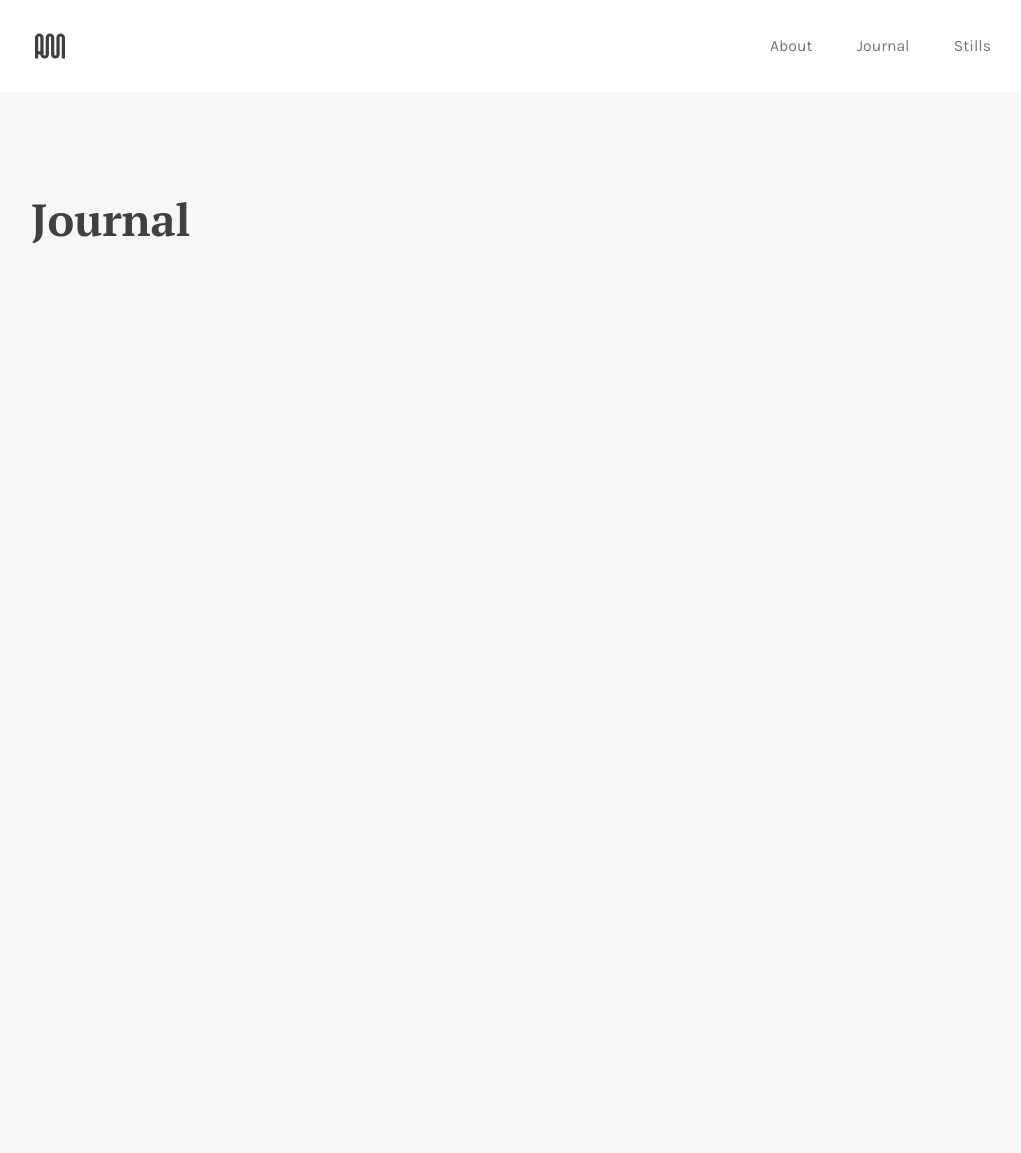
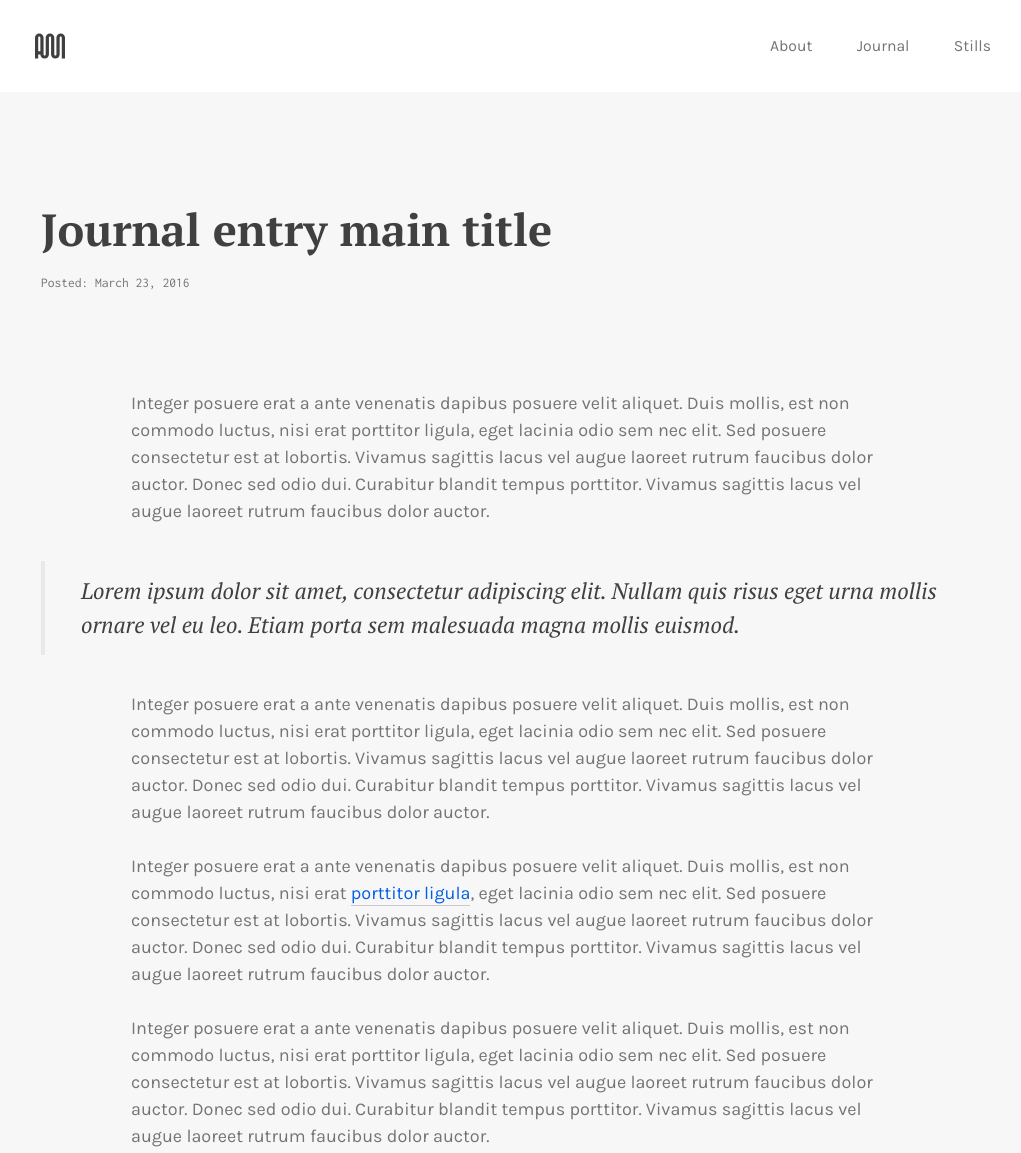
Before and after one commit to anthonymenecola/personal-2016, a plain HTML site: page journal/index.html in a window 1280 px wide. Shown: the whole page, without its empty margins (129-1150 px from the left). Before the commit the page ends 800 px from the top, so only its background shows below. Drawn offline with Linux system fonts and the light colour scheme.

Commit message:
initial journal structure and styling

```diff
--- a/journal/index.html
+++ b/journal/index.html
@@ -30,7 +30,21 @@
 		</nav>
 	</header>
 	<main>
-		<h1>Journal</h1>
+		<h1>Journal entry main title</h1>
+		<span class="post-date">Posted: March 23, 2016</span>
+
+		<section class="entry-wrap">
+			<p>Integer posuere erat a ante venenatis dapibus posuere velit aliquet. Duis mollis, est non commodo luctus, nisi erat porttitor ligula, eget lacinia odio sem nec elit. Sed posuere consectetur est at lobortis. Vivamus sagittis lacus vel augue laoreet rutrum faucibus dolor auctor. Donec sed odio dui. Curabitur blandit tempus porttitor. Vivamus sagittis lacus vel augue laoreet rutrum faucibus dolor auctor.</p>
+
+			<blockquote>Lorem ipsum dolor sit amet, consectetur adipiscing elit. Nullam quis risus eget urna mollis ornare vel eu leo. Etiam porta sem malesuada magna mollis euismod.</blockquote>
+
+			<p>Integer posuere erat a ante venenatis dapibus posuere velit aliquet. Duis mollis, est non commodo luctus, nisi erat porttitor ligula, eget lacinia odio sem nec elit. Sed posuere consectetur est at lobortis. Vivamus sagittis lacus vel augue laoreet rutrum faucibus dolor auctor. Donec sed odio dui. Curabitur blandit tempus porttitor. Vivamus sagittis lacus vel augue laoreet rutrum faucibus dolor auctor.</p>
+
+			<p>Integer posuere erat a ante venenatis dapibus posuere velit aliquet. Duis mollis, est non commodo luctus, nisi erat <a href="#">porttitor ligula</a>, eget lacinia odio sem nec elit. Sed posuere consectetur est at lobortis. Vivamus sagittis lacus vel augue laoreet rutrum faucibus dolor auctor. Donec sed odio dui. Curabitur blandit tempus porttitor. Vivamus sagittis lacus vel augue laoreet rutrum faucibus dolor auctor.</p>
+
+			<p>Integer posuere erat a ante venenatis dapibus posuere velit aliquet. Duis mollis, est non commodo luctus, nisi erat porttitor ligula, eget lacinia odio sem nec elit. Sed posuere consectetur est at lobortis. Vivamus sagittis lacus vel augue laoreet rutrum faucibus dolor auctor. Donec sed odio dui. Curabitur blandit tempus porttitor. Vivamus sagittis lacus vel augue laoreet rutrum faucibus dolor auctor.</p>
+		</section>
+
 	</main>
 </body>
 </html>
--- a/style/style.css
+++ b/style/style.css
@@ -59,46 +59,8 @@ body {
 	-moz-osx-font-smoothing: grayscale;
 }
 
-/* TYPOGRAPHY */
-
-a {
-	text-decoration: none;
-}
-
-p {
-	font-size: 1rem;
-	line-height: 1.5rem;
-	margin: 1.5rem 0;
-}
-
-h1 {
-	font-family: 'PT Serif', Georgia, serif;
-	font-size: 2.5rem;
-	font-weight: 700;
-	color: #404040;
-	line-height: 1.2em;
-}
-
-h1 a {
-	color: inherit;
-	border-bottom: 2px solid #E0E0E0;
-	transition: all 0.2s ease-in-out;
-	-moz-transition: all 0.2s ease-in-out;
-	-webkit-transition: all 0.2s ease-in-out;
-	-o-transition: all 0.2s ease-in-out;
-}
-
-h1 a:hover {
-	color: #005FE4;
-	border-bottom: 2px solid #005FE4;
-}
-
-h2 {
-	font-family: 'PT Serif', Georgia, serif;
-	font-size: 1.5rem;
-	font-weight: 700;
-	color: #404040;
-	line-height: 1.2em;
+*, *:before, *:after {
+    box-sizing: inherit;
 }
 
 /* STRUCTURE */
@@ -132,7 +94,8 @@ header {
 }
 
 main {
-	max-width: 960px;
+	max-width: 940px;
+	padding: 10px;
 	margin: 0 auto;
 }
 
@@ -179,6 +142,101 @@ nav {
   -o-transition: all 0.2s ease-in-out;
 }
 
+.entry-wrap {
+	margin-top: 100px;
+}
+
+/* TYPOGRAPHY */
+
+a {
+	text-decoration: none;
+}
+
+p {
+	font-size: 1rem;
+	line-height: 1.5rem;
+	margin: 1.5rem 0;
+}
+
+p a {
+	color: #005FE4;
+	padding-bottom: 1px;
+	border-bottom: 1px solid #CBCBCB;
+	transition: all 0.2s ease-in-out;
+	-moz-transition: all 0.2s ease-in-out;
+	-webkit-transition: all 0.2s ease-in-out;
+	-o-transition: all 0.2s ease-in-out;
+}
+
+p a:hover {
+	border-bottom: 1px solid #005FE4;
+}
+
+blockquote {
+	font-family: 'PT Serif', Georgia, serif;
+	font-size: 1.25rem;
+	font-style: italic;
+	line-height: 1.5;
+	color: #404040;
+	border-left: 4px solid #e9e9e9;
+	margin: 2rem 0;
+	padding: 0.75rem 0 0.75rem 2rem;
+}
+
+h1 {
+	font-family: 'PT Serif', Georgia, serif;
+	font-size: 2.5rem;
+	font-weight: 700;
+	color: #404040;
+	line-height: 1.2em;
+}
+
+h1 a {
+	color: inherit;
+	border-bottom: 2px solid #E0E0E0;
+	transition: all 0.2s ease-in-out;
+	-moz-transition: all 0.2s ease-in-out;
+	-webkit-transition: all 0.2s ease-in-out;
+	-o-transition: all 0.2s ease-in-out;
+}
+
+h1 a:hover {
+	color: #005FE4;
+	border-bottom: 2px solid #005FE4;
+}
+
+h2 {
+	font-family: 'PT Serif', Georgia, serif;
+	font-size: 1.5rem;
+	font-weight: 700;
+	color: #404040;
+	line-height: 1.2em;
+}
+
+.post-date {
+	font-family: 'Inconsolata', Courier, monospace;
+    font-size: 0.75rem;
+    color: #747474;
+    margin: 20px 0;
+    display: block;
+}
+
+.post-date:after {
+	/*content: '';
+    position: absolute;
+    left: 0;
+    bottom: -40px;
+    height: 2px;
+    width: 30px;
+    background-color: currentColor;*/
+    border-bottom: 2px solid #747474;
+}
+
+.entry-wrap p {
+	padding: 0 5rem;
+}
+
+
 /* ------ STYLE ------ */
 
 .intro {
@@ -216,8 +274,6 @@ nav {
 	background-color: #005FE4;
 }
 
-
-
 /* LITTLE BIG DETAILS */
 
 ::-webkit-selection {
```
